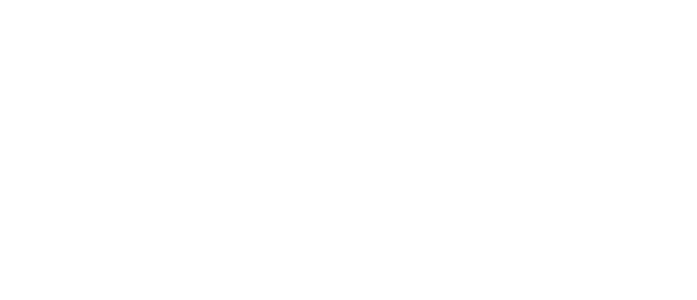
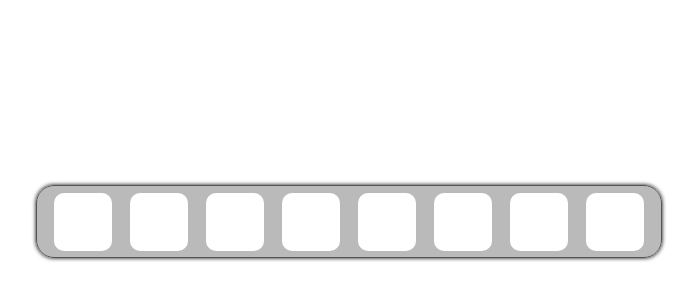
Before and after one commit to ChohyePark/macOs-clone, a React (Create React App) app: page / in a window 1280 px wide. Shown: the part 542-842 px from the top of the page, without its empty margins (291-988 px from the left). After the commit the page ends 800 px from the top, so only its background shows below. Built offline with nearby package versions, Linux system fonts and the light colour scheme.

Commit message:
style : dock ui

```diff
--- /dev/null
+++ b/src/components/Dock/Dock.js
@@ -0,0 +1,18 @@
+import "./Dock.scss";
+
+export default function Dock() {
+  return (
+    <div className="dock">
+     <div className="dock-box">
+      <div className="dock-item"></div>
+      <div className="dock-item"></div>
+      <div className="dock-item"></div>
+      <div className="dock-item"></div>
+      <div className="dock-item"></div>
+      <div className="dock-item"></div>
+      <div className="dock-item"></div>
+      <div className="dock-item"></div>
+     </div>
+    </div>
+  );
+}
--- /dev/null
+++ b/src/components/Dock/Dock.scss
@@ -0,0 +1,29 @@
+.dock {
+  display: flex;
+  width: 100vw;
+  height: 100vh;
+  align-items: end;
+  justify-content: center;
+}
+
+.dock-box {
+  display: flex;
+  align-items: center;
+  justify-content: center;
+  gap: 18px;
+  padding: 0 3px 0 3px;
+  border: 1px solid #555454;
+  min-width: 618px;
+  height: 71px;
+  border-radius: 18px;
+  backdrop-filter: blur(20px);
+  background-color: rgba(27, 27, 29, .3);
+  box-shadow: 0 0 4px #000;
+}
+
+.dock-item {
+  background-color: #ffff;
+  border-radius: 10px;
+  height: 58px;
+  width: 58px;
+}
--- a/src/components/Page/Page.js
+++ b/src/components/Page/Page.js
@@ -1,10 +1,12 @@
+import Dock from "../Dock/Dock";
 import LoadingWindow from "../LoadingWindow/LoadingWindow";
 
 
 export default function Page({ children }) {
   return (
     <div className="page">
-      <LoadingWindow></LoadingWindow>
+      <Dock></Dock>
+      {/* <LoadingWindow></LoadingWindow> */}
     </div>
   );
 }
```
